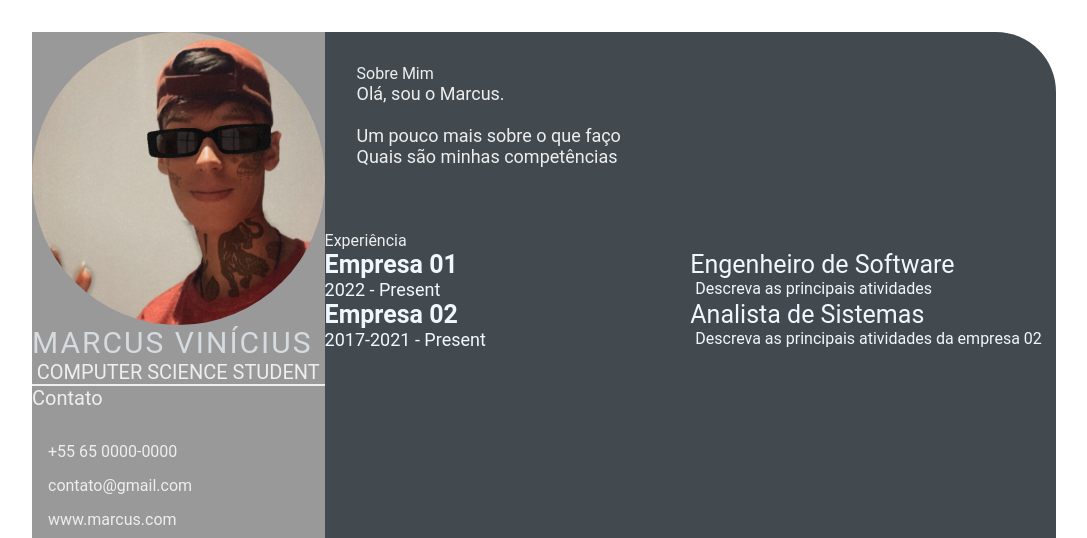
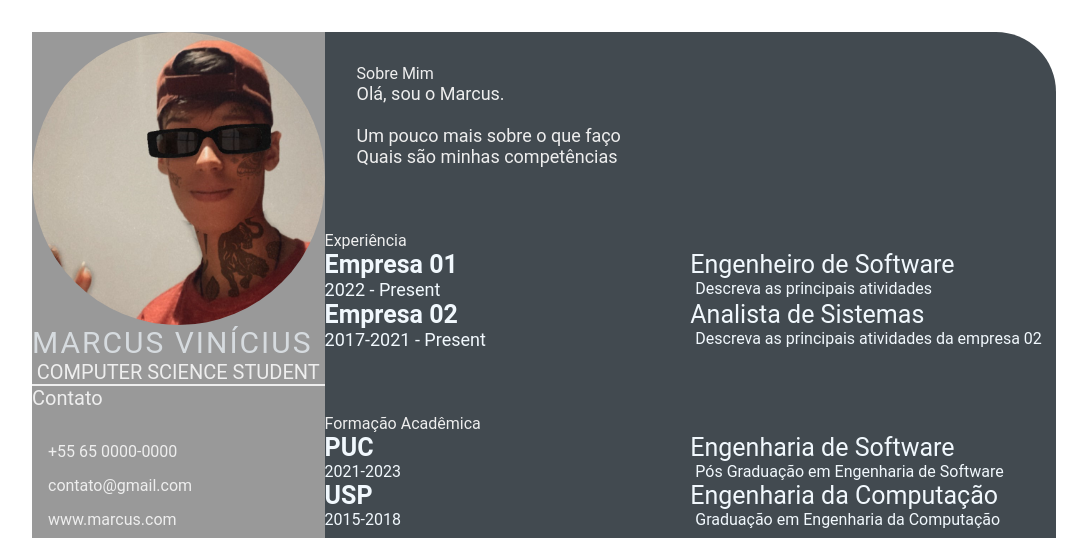
Before and after one commit to msrcss/msrcss.github.io, a plain HTML site: page index.html in a window 1280 px wide. Shown: the top 538 px of the page, without its empty margins (96-1183 px from the left). Drawn offline with Linux system fonts and the light colour scheme.

Commit message:
adicionando historico academico (#5)

```diff
--- a/index.html
+++ b/index.html
@@ -1,4 +1,5 @@
 <html lang="en">
+
 <head>
     <meta charset="UTF-8">
     <meta http-equiv="X-UA-Compatible" content="IE=edge">
@@ -26,17 +27,21 @@
                         <li><i class="fa fa-github"></i>github</li>
                     </ul>
                 </div>
-
+                <!-- parte das skills/habilidades-->
                 <div class="skills">
                     <p class="left-title">Skills</p>
                     <ul>
-                        <li><p>HTML, CSS, Git & Github</p></li>
-                        <li><p>Figma & Layout Desgin</p></li>
+                        <li>
+                            <p>HTML, CSS, Git & Github</p>
+                        </li>
+                        <li>
+                            <p>Figma & Layout Desgin</p>
+                        </li>
                     </ul>
                 </div>
             </section>
         </section>
-
+        <!-- sobre mim-aboutme-->
         <section class="right-section">
             <div class="right-section-contents">
                 <section class="about gap">
@@ -49,7 +54,7 @@
                     </p>
                 </section>
             </div>
-
+            <!-- parte de experiências profissionais-->
             <section class="experience gap">
                 <div class="right-title">Experiência</div>
                 <div class="experience-contents">
@@ -79,8 +84,33 @@
                     </div>
                 </div>
             </section>
+
+            <!-- parte da formação academica-->
+            <section class="education gap">
+                <div class="right-title">Formação Acadêmica</div>
+                <div class="education-contents">
+                    <div class="education-left">
+                        <p class="education-school-name">PUC</p>
+                        <p class="education-time-period">2021-2023</p>
+                    </div>
+                    <div class="education-right">
+                        <p class="education-subject">Engenharia de Software</p>
+                        <p class="education-desc">Pós Graduação em Engenharia de Software</p>
+                    </div>
+
+                    <div class="education-left">
+                        <p class="education-school-name">USP</p>
+                        <p class="education-time-period">2015-2018</p>
+                    </div>
+                    <div class="education-right">
+                        <p class="education-subject">Engenharia da Computação</p>
+                        <p class="education-desc">Graduação em Engenharia da Computação</p>
+                    </div>
+                </div>
+            </section>
         </section>
 
     </main>
 </body>
+
 </html>
```
Lines whose indentation alone changed are shown as unchanged.
